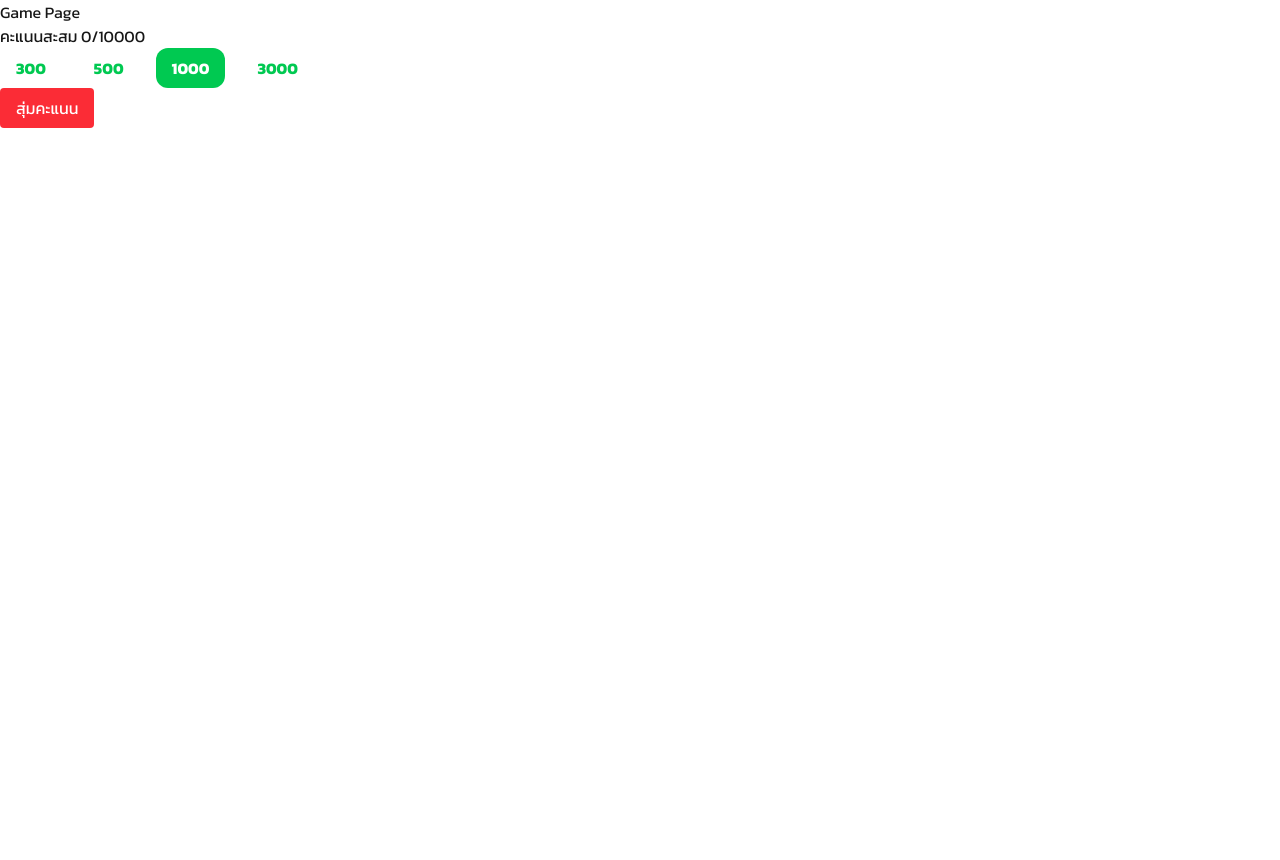
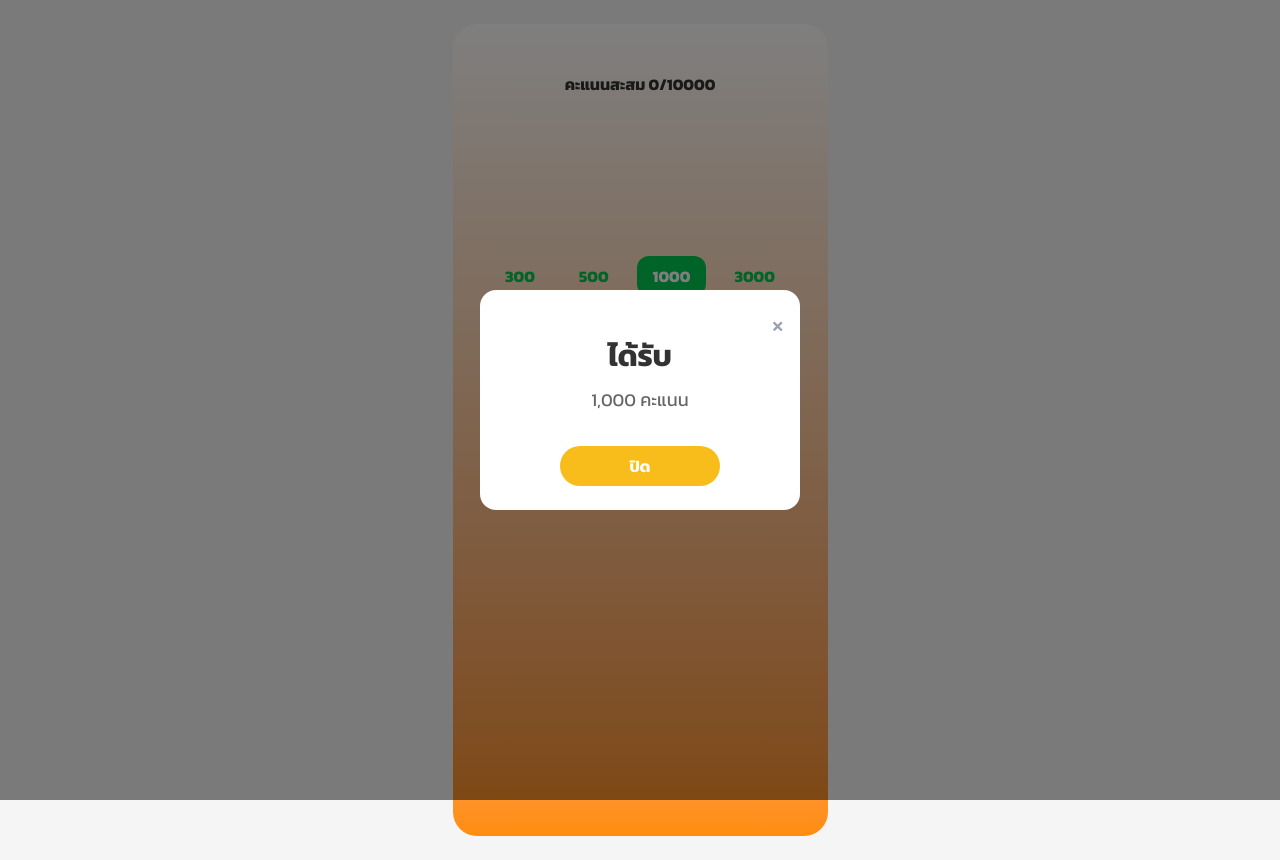
Before and after one commit to Nantanat-Poyomratanasin/Nextzy-points-accumulate-game, a Next.js app in the folder frontend/: page /game in a window 1280 px wide. Both pictures are taken after a click on the button "สุ่มคะแนน". Before the commit the page ends 800 px from the top, so only its background shows below. Built offline with nearby package versions, Linux system fonts and the light colour scheme.

Commit message:
Edit Reward modal and add Score modal

```diff
--- a/frontend/src/app/game/page.tsx
+++ b/frontend/src/app/game/page.tsx
@@ -1,6 +1,7 @@
 "use client";
 
 import { useState } from "react";
+import ScoreModal from "../../components/ScoreModal";
 
 export default function GamePage() {
   const scores = [300, 500, 1000, 3000];
@@ -47,11 +48,13 @@ export default function GamePage() {
   };
 
   return (
-    <main>
-      <h1>Game Page</h1>
-      <h2>คะแนนสะสม 0/10000</h2>
+    <main className="min-h-screen flex justify-center bg-[#F5F5F5] p-6">
+      <div className="w-[375px] h-[812px] bg-gradient-to-b from-white to-[#FF8D0B] rounded-[24px] overflow-hidden">
+        <h2 className="pt-12 text-center text-[16px] font-bold text-[#333333]">
+          คะแนนสะสม 0/10000
+        </h2>
 
-      <div className="flex gap-4">
+        <div className="mt-40 flex justify-center gap-3">
           {scores.map((score) => (
             <div
               key={score}
@@ -60,7 +63,7 @@ export default function GamePage() {
 
       ${
         gameStatus === "start"
-          ? "bg-cyan-400 text-green-800"
+          ? "bg-[#27D9D2] text-green-800"
           : selectedScore === score
             ? "bg-green-500 text-white"
             : "text-green-500"
@@ -72,6 +75,7 @@ export default function GamePage() {
           ))}
         </div>
 
+        <div className="mt-12 flex justify-center">
           <button
             onClick={handlePlay}
             disabled={gameStatus === "playing"}
@@ -83,6 +87,14 @@ export default function GamePage() {
           >
             สุ่มคะแนน
           </button>
+        </div>
+
+        <ScoreModal
+          isOpen={showModal}
+          score={finalScore}
+          onClose={() => setShowModal(false)}
+        />
+      </div>
     </main>
   );
 }
--- a/frontend/src/components/RewardModal.tsx
+++ b/frontend/src/components/RewardModal.tsx
@@ -1,3 +1,5 @@
+import Image from "next/image";
+
 type RewardModalProps = {
   isOpen: boolean;
   rewardName: string;
@@ -12,15 +14,32 @@ export default function RewardModal({
   if (!isOpen) return null;
 
   return (
-    <div className="fixed inset-0 bg-black/40 flex items-center justify-center">
-      <div className="bg-white rounded-2xl p-6 w-80 text-center">
-        <h2 className="text-2xl font-bold mb-4">🎉 ยินดีด้วย</h2>
+    <div className="fixed inset-0 flex items-center justify-center bg-black/50">
+      <div className="relative w-[340px] rounded-[16px] bg-white p-6 text-center">
+        <button
+          onClick={onClose}
+          className="absolute right-4 top-4 text-3xl text-gray-400"
+        >
+          ×
+        </button>
 
-        <p className="mb-6">คุณได้รับรางวัล {rewardName}</p>
+        <Image
+          src="/coin.png"
+          alt="coin"
+          width={80}
+          height={80}
+          className="mx-auto"
+        />
+
+        <h2 className="mt-4 text-3xl font-bold text-[#333333]">ยินดีด้วย</h2>
+
+        <p className="mt-2 text-lg text-[#666666]">
+          คุณได้รับรางวัล {rewardName}
+        </p>
 
         <button
           onClick={onClose}
-          className="bg-yellow-400 text-white px-6 py-2 rounded-full"
+          className="mt-8 h-[40px] w-[160px] rounded-full bg-[#F8BD1A] font-bold text-white"
         >
           ปิด
         </button>
--- /dev/null
+++ b/frontend/src/components/ScoreModal.tsx
@@ -0,0 +1,39 @@
+type ScoreModalProps = {
+  isOpen: boolean;
+  score: number | null;
+  onClose: () => void;
+};
+
+export default function ScoreModal({
+  isOpen,
+  score,
+  onClose,
+}: ScoreModalProps) {
+  if (!isOpen) return null;
+
+  return (
+    <div className="fixed inset-0 flex items-center justify-center bg-black/50">
+      <div className="relative w-[320px] rounded-[16px] bg-white p-6 text-center">
+        <button
+          onClick={onClose}
+          className="absolute right-4 top-4 text-3xl text-gray-400"
+        >
+          ×
+        </button>
+
+        <h2 className="mt-6 text-3xl font-bold text-[#333333]">ได้รับ</h2>
+
+        <p className="mt-3 text-lg text-[#666666]">
+          {score?.toLocaleString()} คะแนน
+        </p>
+
+        <button
+          onClick={onClose}
+          className="mt-8 h-[40px] w-[160px] rounded-full bg-[#F8BD1A] font-bold text-white"
+        >
+          ปิด
+        </button>
+      </div>
+    </div>
+  );
+}
```
Also changed, not shown: frontend/public/coin.png (added). Lines whose indentation alone changed are shown as unchanged.
